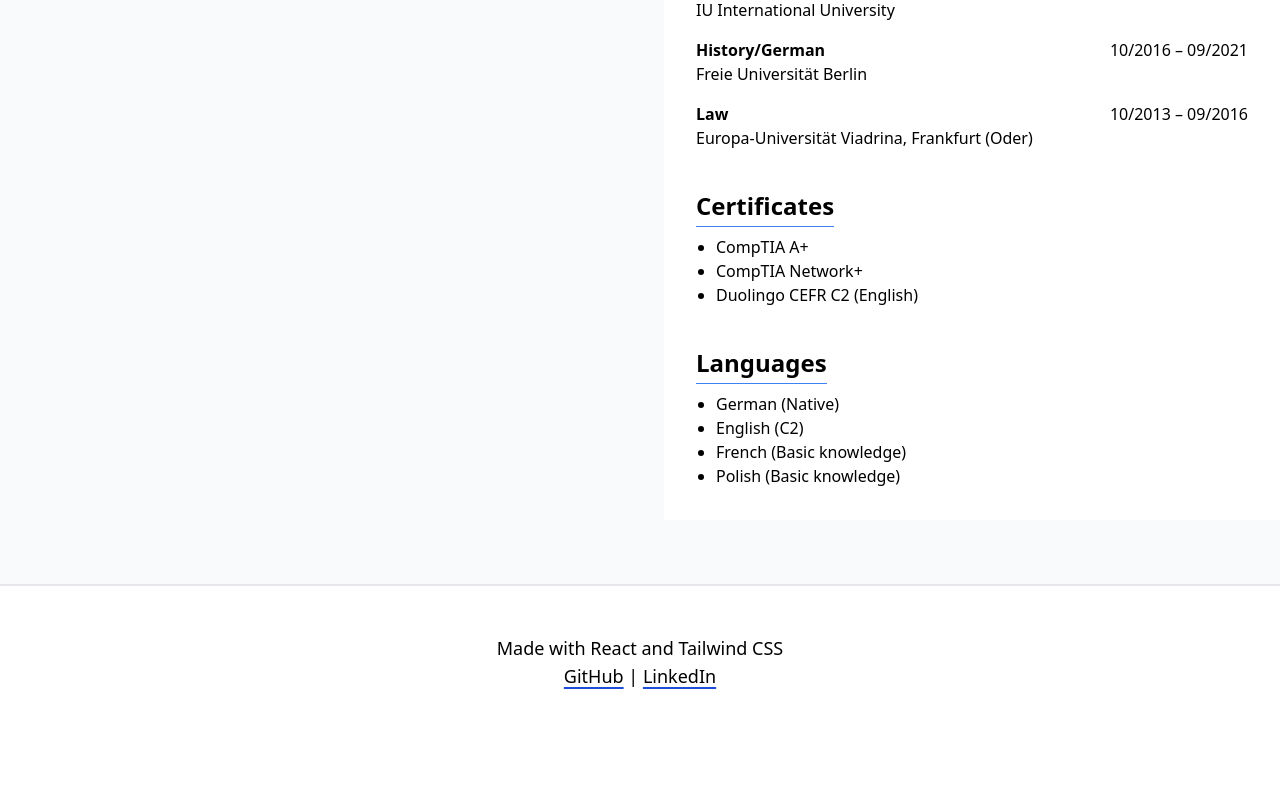
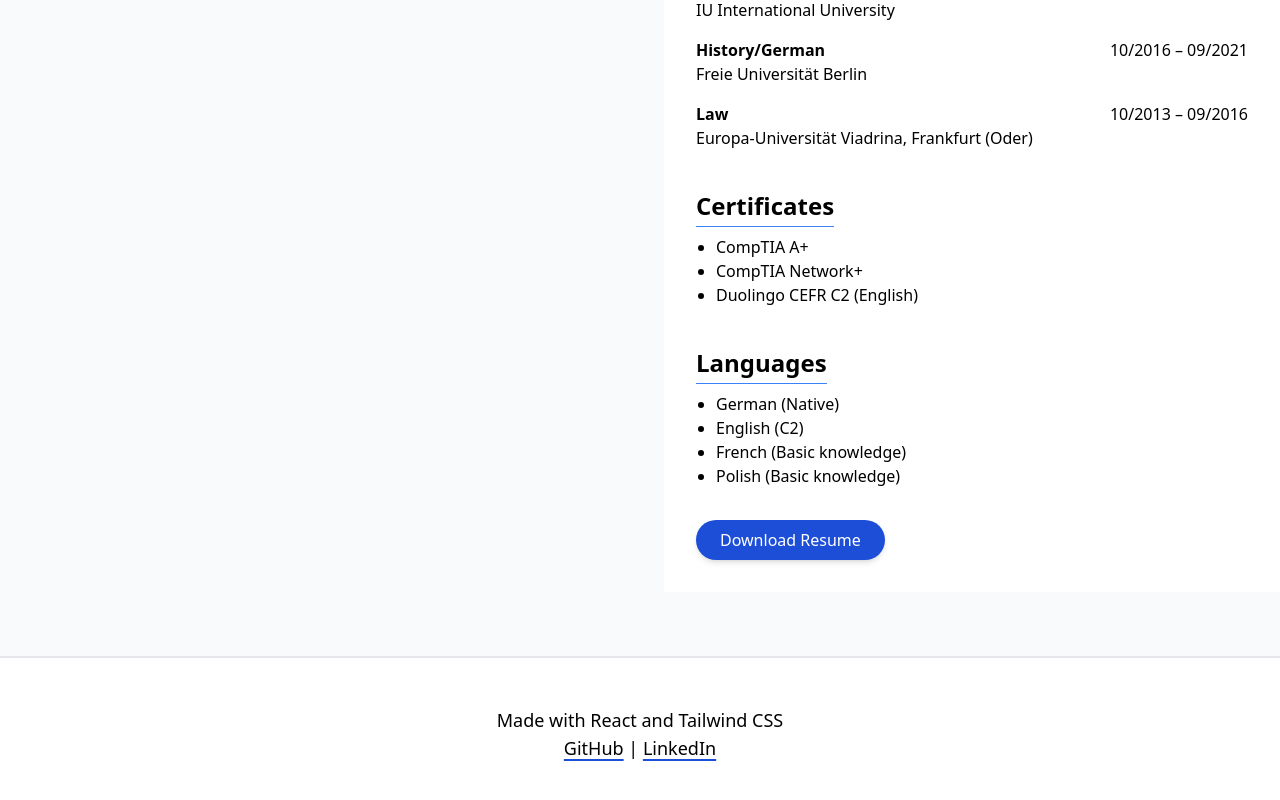
Before and after one commit to dj4815/hello, a React (Vite) app: page /hello/resume in a window 1280 px wide. Shown: the part 1343-2143 px from the top of the page. Before the commit the page ends 2081 px from the top, so only its background shows below. Built offline with nearby package versions, Linux system fonts and the light colour scheme.

Commit message:
main page content

```diff
--- a/src/components/Card.jsx
+++ b/src/components/Card.jsx
@@ -1,5 +1,6 @@
 import Heading2 from "./Heading2";
 import Paragraph from "./Paragraph";
+
 export default function Card({
   heading,
   headingStyle,
@@ -10,7 +11,7 @@ export default function Card({
   return (
     <div
       // check container documentation
-      className={`${bgColor} max-w-screen-xl container-xl lg:mx-auto mx-4 my-16 px-8 py-12 sm:p-32 rounded-xl`}
+      className={`${bgColor} max-w-screen-lg container-xl lg:mx-auto mx-4 my-16 px-8 py-12 sm:p-32 rounded-xl`}
     >
       <Heading2 text={heading} style={headingStyle} />
       <Paragraph text={paragraph} paragraphColor={paragraphColor} />
--- a/src/components/Home.jsx
+++ b/src/components/Home.jsx
@@ -8,14 +8,14 @@ export default function Home() {
     <>
       <Section
         image="./assets/blue-waves.jpg"
-        heading1="Welcome! Look at this website I made."
+        heading1="Welcome to my personal website."
         heading1Style="secondary"
-        heading2="I am section one."
+        heading2="Why don't you have a look at my resume?"
         heading2Style="primary"
         titleStyle="secondary"
-        paragraph="Lorem ipsum, dolor sit amet consectetur adipisicing elit. Laudantium cumque laboriosam ducimus facilis, dicta, omnis sit ipsa beatae eius ullam, distinctio deleniti architecto autem sed in fugit tempora voluptate doloribus! Lorem ipsum dolor sit amet consectetur adipisicing elit. Facilis quidem distinctio nisi fuga provident, ipsam blanditiis, totam consectetur, repellat dolorum nemo iste possimus sint fugit quas harum quia. Asperiores, voluptas."
-        buttonText={["Primary Button", "Secondary Button"]}
-        buttonVariants={["bluePrimary", "blueSecondary"]}
+        paragraph="I need to fill this with some text, and I don't want to use lorem ipsum so instead, I'm going to tell you how I made this website. I used React because I wanted to practice it and show off my skills, not because it was needed. Plain old HTML and CSS would have done the job. I am a big fan of TailwindCSS, so that's what I used. I can write CSS myself, but I prefer working within a set design system. It just looks more professional."
+        buttonText={["Download Resume"]}
+        buttonVariants={["bluePrimary"]}
         noTopPadding={true}
       />
 
@@ -34,7 +34,7 @@ export default function Home() {
       />
       <Section
         image="./assets/black-and-white-buildings.jpg"
-        heading1="Another awesome h1 because why not."
+        heading1="Another awesome heading because why not."
         heading1Style="secondary"
         heading2="I am section two."
         heading2Style="primary"
--- a/src/components/Resume.jsx
+++ b/src/components/Resume.jsx
@@ -202,6 +202,8 @@ export default function Resume() {
             </ul>
           </>
         }
+        buttonText={["Download Resume"]}
+        buttonVariants={["bluePrimary"]}
       />
     </>
   );
```
